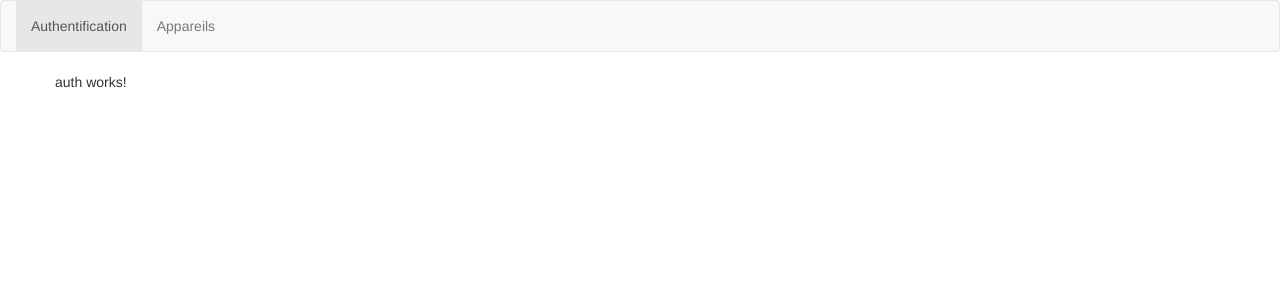
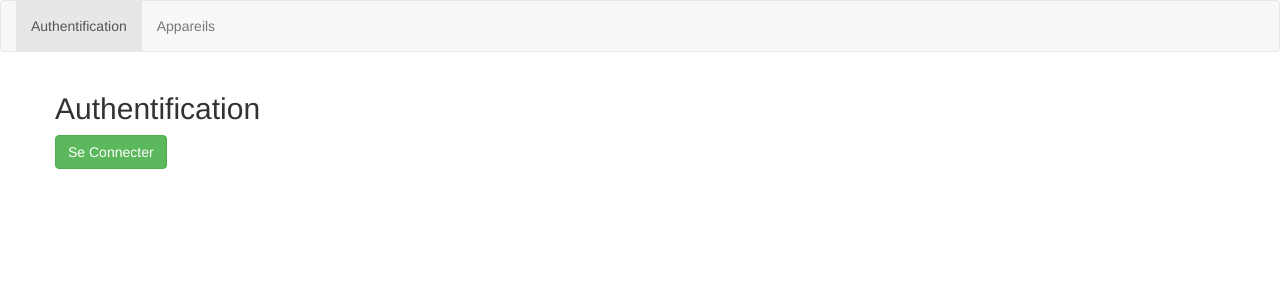
Before and after one commit to NicoDakthor/mon-projet-angular, an Angular app: page /auth in a window 1280 px wide. Shown: the top 300 px of the page. Built offline with nearby package versions, Linux system fonts and the light colour scheme.

Commit message:
navigation

```diff
--- a/src/app/app.module.ts
+++ b/src/app/app.module.ts
@@ -9,6 +9,7 @@
 import { AuthComponent } from './auth/auth.component';
 import { AppareilViewComponent } from './appareil-view/appareil-view.component';
 import { Routes, RouterModule } from '@angular/router';
+import { AuthService } from './services/auth.service';
 
 const appRoutes: Routes = [
   { path: 'appareils', component: AppareilViewComponent},
@@ -30,7 +31,8 @@
     RouterModule.forRoot(appRoutes)
   ],
   providers: [
-    AppareilService
+    AppareilService,
+    AuthService
   ],
   bootstrap: [AppComponent]
 })
--- a/src/app/auth/auth.component.html
+++ b/src/app/auth/auth.component.html
@@ -1,3 +1,7 @@
-<p>
-  auth works!
-</p>
+<h2>Authentification</h2>
+<button class="btn btn-success" *ngIf="!authStatus" (click)="onSignIn()">
+  Se Connecter
+</button>
+<button class="btn btn-danger" *ngIf="authStatus" (click)="onSignOut()">
+    Se Déconnecter
+</button>
--- a/src/app/auth/auth.component.ts
+++ b/src/app/auth/auth.component.ts
@@ -1,4 +1,6 @@
 import { Component, OnInit } from '@angular/core';
+import { AuthService } from '../services/auth.service';
+import { Router } from '@angular/router';
 
 @Component({
   selector: 'app-auth',
@@ -7,9 +9,28 @@
 })
 export class AuthComponent implements OnInit {
 
-  constructor() { }
+  authStatus: boolean;
+
+  constructor(private authService: AuthService, private router: Router) { }
 
   ngOnInit() {
+      this.authStatus = this.authService.isAuth;
+  }
+
+  onSignIn() {
+    this.authService.signIn().then(
+      () => {
+        console.log('Sign in successful!');
+        this.authStatus = this.authService.isAuth;
+        this.router.navigate(['appareils']);
+      }
+    );
+  }
+
+  onSignOut() {
+    console.log('SignOut in successful!');
+    this.authService.signOut();
+    this.authStatus = this.authService.isAuth;
   }
 
 }
--- /dev/null
+++ b/src/app/services/auth.service.ts
@@ -0,0 +1,29 @@
+import { Injectable } from '@angular/core';
+
+@Injectable({
+  providedIn: 'root'
+})
+export class AuthService {
+
+  isAuth = false;
+
+  signIn() {
+    return new Promise(
+      (resolve, reject) => {
+        setTimeout(
+          () => {
+            this.isAuth = true;
+            resolve(true);
+          }, 2000
+        );
+      }
+    );
+  }
+
+  signOut() {
+    this.isAuth = false;
+  }
+
+constructor() { }
+
+}
```
